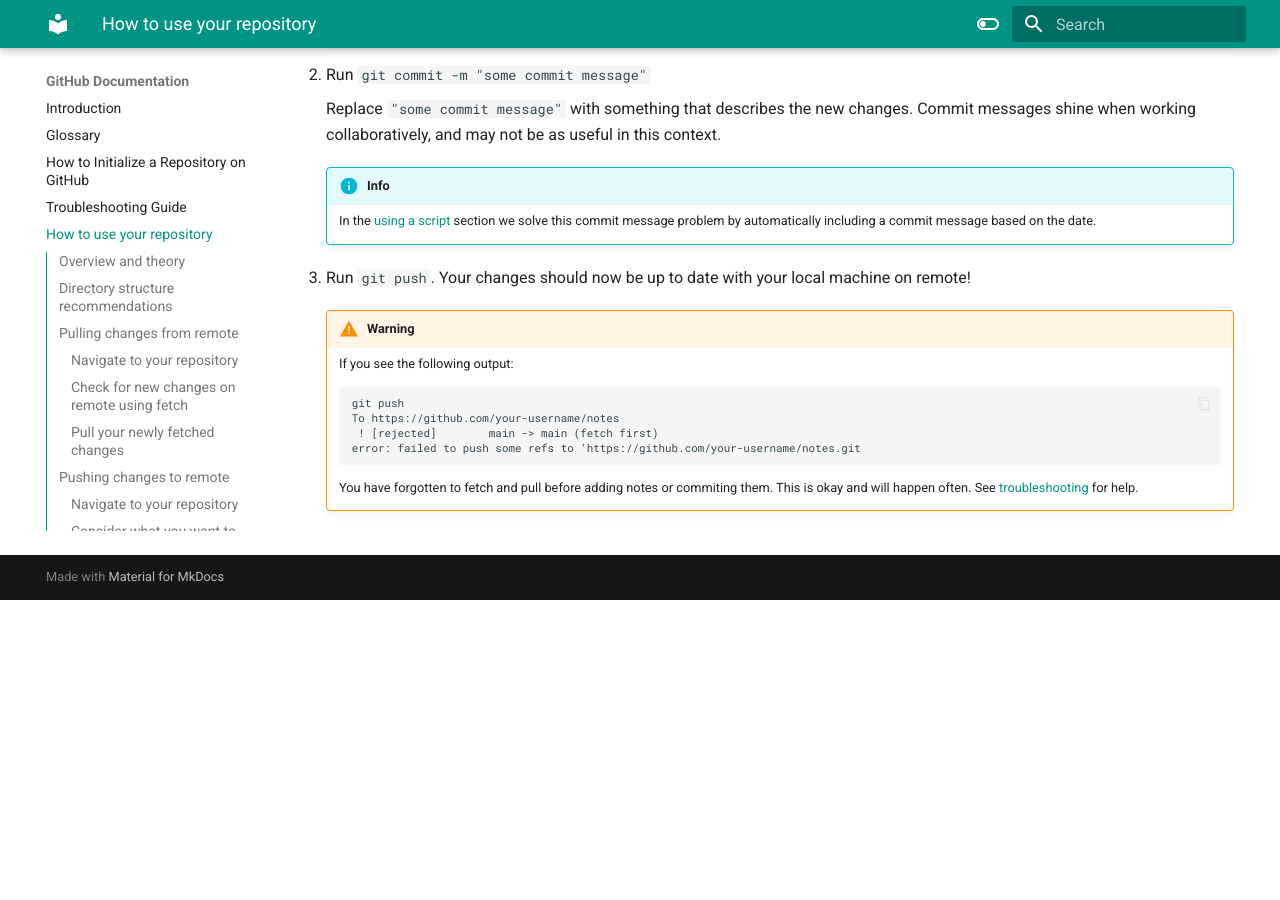
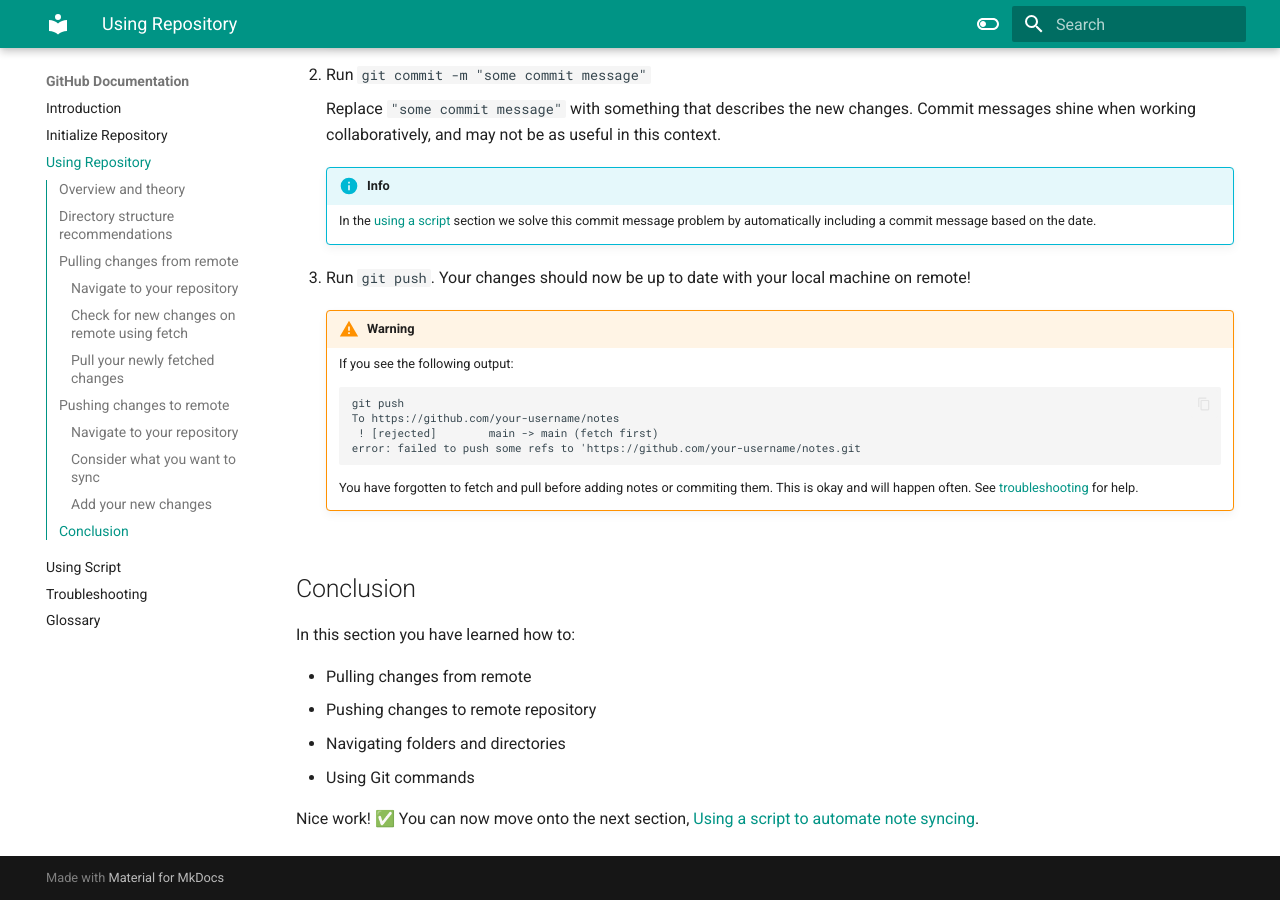
Before and after one commit to Vakiyama/comm-docs, an MkDocs documentation site: the page built from docs/useRepo.md, in a window 1280 px wide and 900 px high, scrolled down 4669 px. Built offline with MkDocs 1.6.1 and Material for MkDocs 9.7.7, drawn with Linux system fonts in a browser that asks for light colours; before the commit the page ends 5269 px from its top, so only the background shows below that.

Commit message:
small changes

````diff
--- a/docs/useRepo.md
+++ b/docs/useRepo.md
@@ -238,3 +238,14 @@ commands:
         ```
         You have forgotten to fetch and pull before adding notes or commiting them. This
         is okay and will happen often. See [troubleshooting]() for help.
+
+## Conclusion
+
+In this section you have learned how to:
+
+- Pulling changes from remote
+- Pushing changes to remote repository
+- Navigating folders and directories
+- Using Git commands
+
+Nice work! ✅ You can now move onto the next section, [Using a script to automate note syncing](./usingScript.md).
--- a/mkdocs.yml
+++ b/mkdocs.yml
@@ -45,3 +45,10 @@ markdown_extensions:
   - pymdownx.emoji:
       emoji_index: !!python/name:material.extensions.emoji.twemoji
       emoji_generator: !!python/name:material.extensions.emoji.to_svg
+nav:
+  - Introduction: index.md
+  - Initialize Repository: initializeRepo.md
+  - Using Repository: useRepo.md
+  - Using Script: usingScript.md
+  - Troubleshooting: troubleshooting.md
+  - Glossary: glossary.md
````
Also changed, not shown: docs/index.md (+10 -3 lines), docs/usingScript.md (+9 -0 lines).
